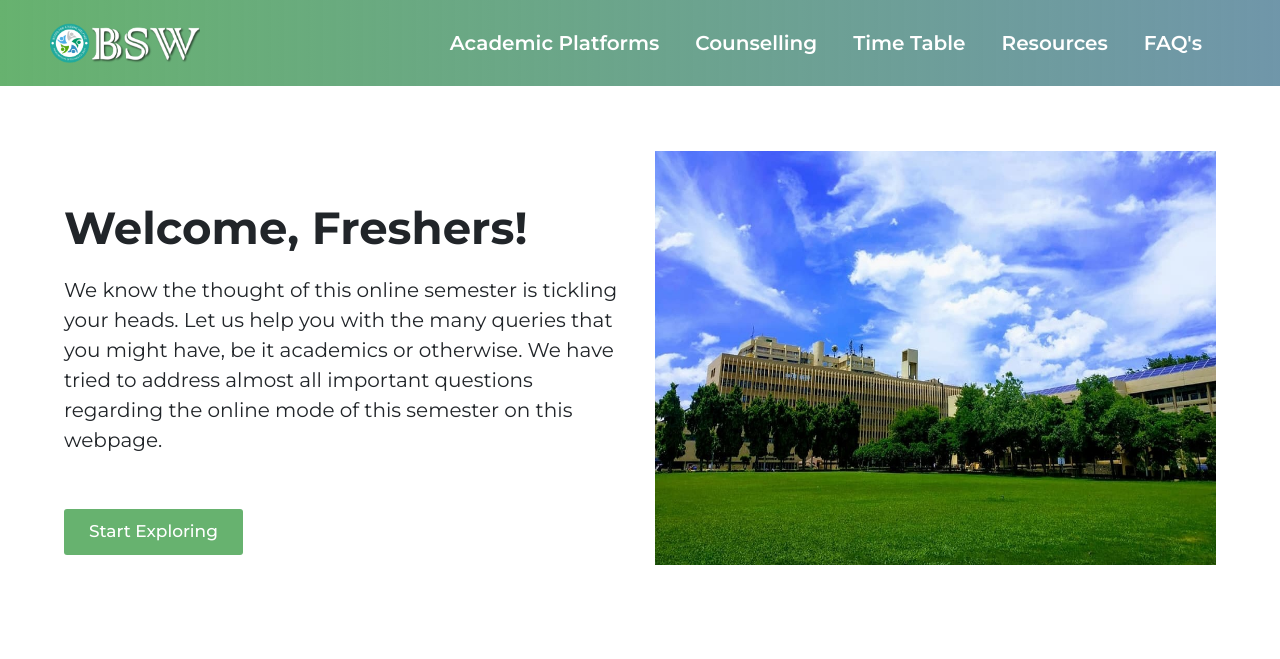
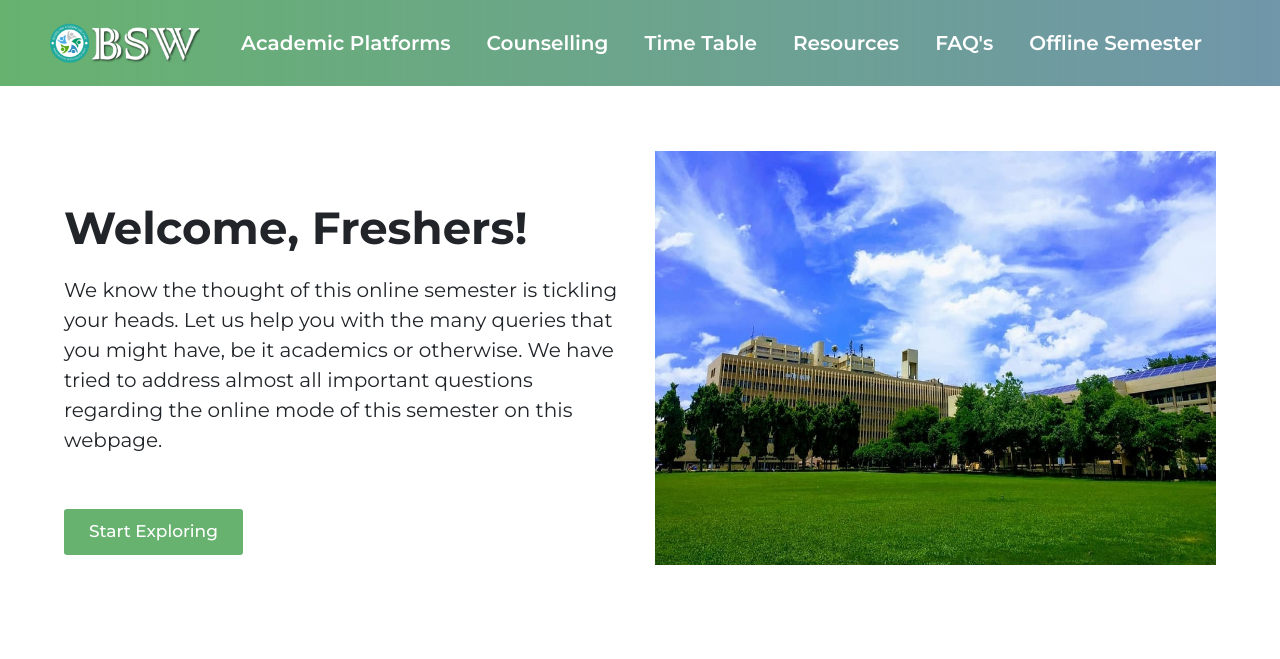
Before and after one commit to sharmaharisam/BSW-freshers-online-sem, a plain HTML site: page index.html in a window 1280 px wide. Shown: the top 659 px of the page. Drawn offline with nearby package versions, Linux system fonts and the light colour scheme.

Commit message:
Update index.html

```diff
--- a/index.html
+++ b/index.html
@@ -44,6 +44,9 @@
           </li>
           <li class="nav-item ml-auto">
             <a href="#FAQS" class="nav-link nav-link-6" id="nav-link-6">FAQ's</a>
+          </li>
+          <li class="nav-item ml-auto">
+            <a href="#" class="nav-link nav-link-6" id="nav-link-6">Offline Semester</a>
           </li>
         </ul>
       </div>
```
